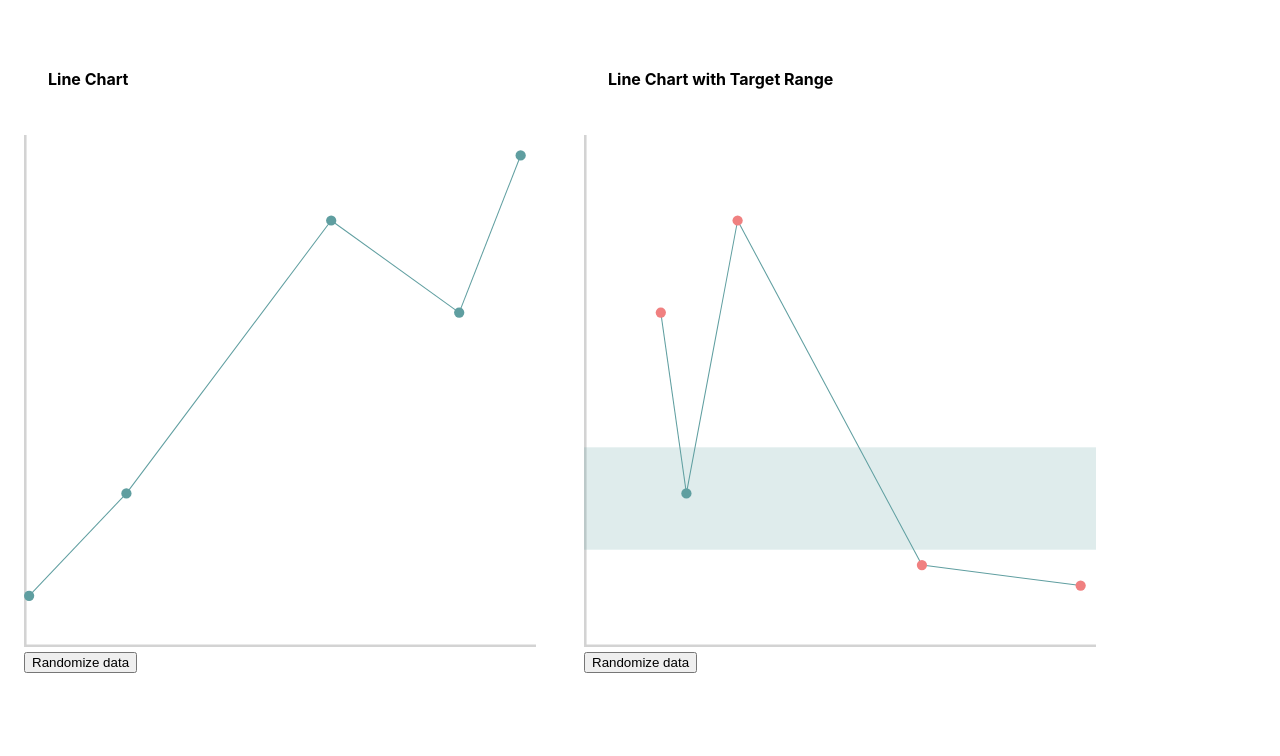
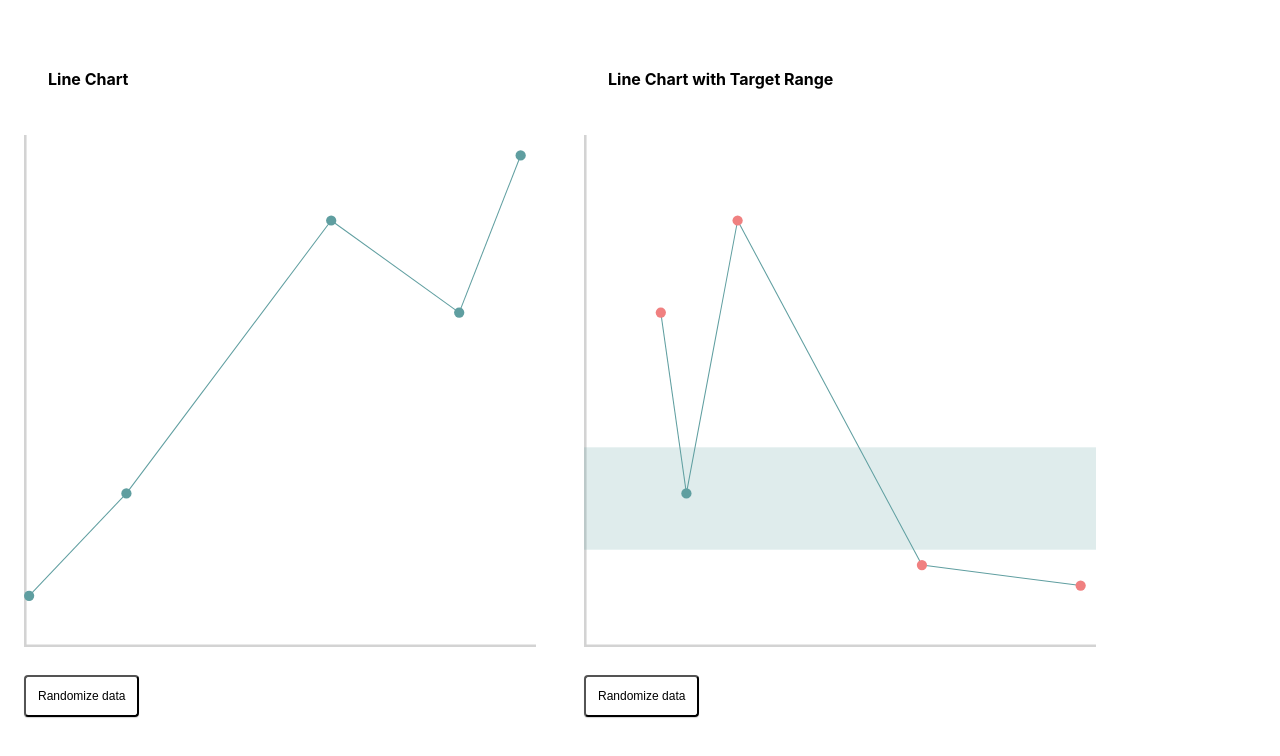
Before and after one commit to DrNio13/line-chart, a React (Create React App) app: page / in a window 1280 px wide. Shown: the top 756 px of the page. Built offline with nearby package versions, Linux system fonts and the light colour scheme.

Commit message:
styled buttons

```diff
--- a/src/App.css
+++ b/src/App.css
@@ -1,7 +1,11 @@
-.chartWrapper {
+.chartContainer {
     width: 40vw;
     height: 30vh;
     padding: 24px;
+}
+
+.chartWrapper {
+    margin-bottom: 24px;
 }
 
 .title {
@@ -11,3 +15,15 @@
 .App {
     display: flex;
 }
+
+button {
+    background: transparent;
+    padding: 12px;
+    border-radius: 4px;
+    font-size: 12px;
+    box-shadow: 0px 1px 1px 0px lightgrey;
+}
+
+button:hover {
+    cursor: pointer;
+}
--- a/src/App.js
+++ b/src/App.js
@@ -49,17 +49,22 @@ function App() {
   return (
     <article className="App">
 
-      <div className='chartWrapper'>
+      <div className='chartContainer'>
         <h4 className='title'>Line Chart</h4>
-        <LineChart data={randomFetchedDataA} />
+        <div className='chartWrapper'>
+          <LineChart data={randomFetchedDataA} />
+        </div>
 
         <button onClick={() => { randomizeSet('a') }}>Randomize data</button>
       </div>
 
 
-      <div className='chartWrapper'>
+      <div className='chartContainer'>
         <h4 className='title'>Line Chart with Target Range</h4>
-        <LineChart data={randomFetchedDataB} withGraphArea referenceRanges={referenceRanges} />
+        <div className='chartWrapper'>
+          <LineChart data={randomFetchedDataB} withGraphArea referenceRanges={referenceRanges} />
+        </div>
+
         <button onClick={() => { randomizeSet('b') }}>Randomize data</button>
       </div>
     </article>
```
